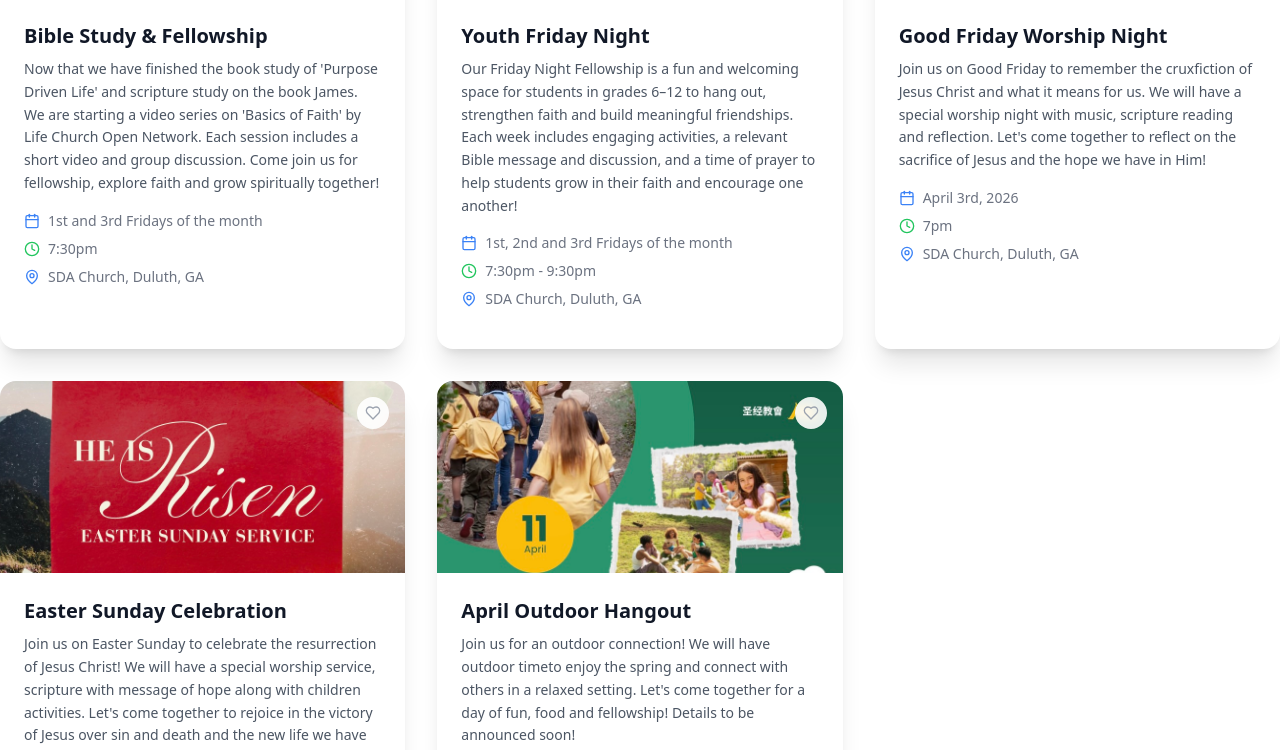
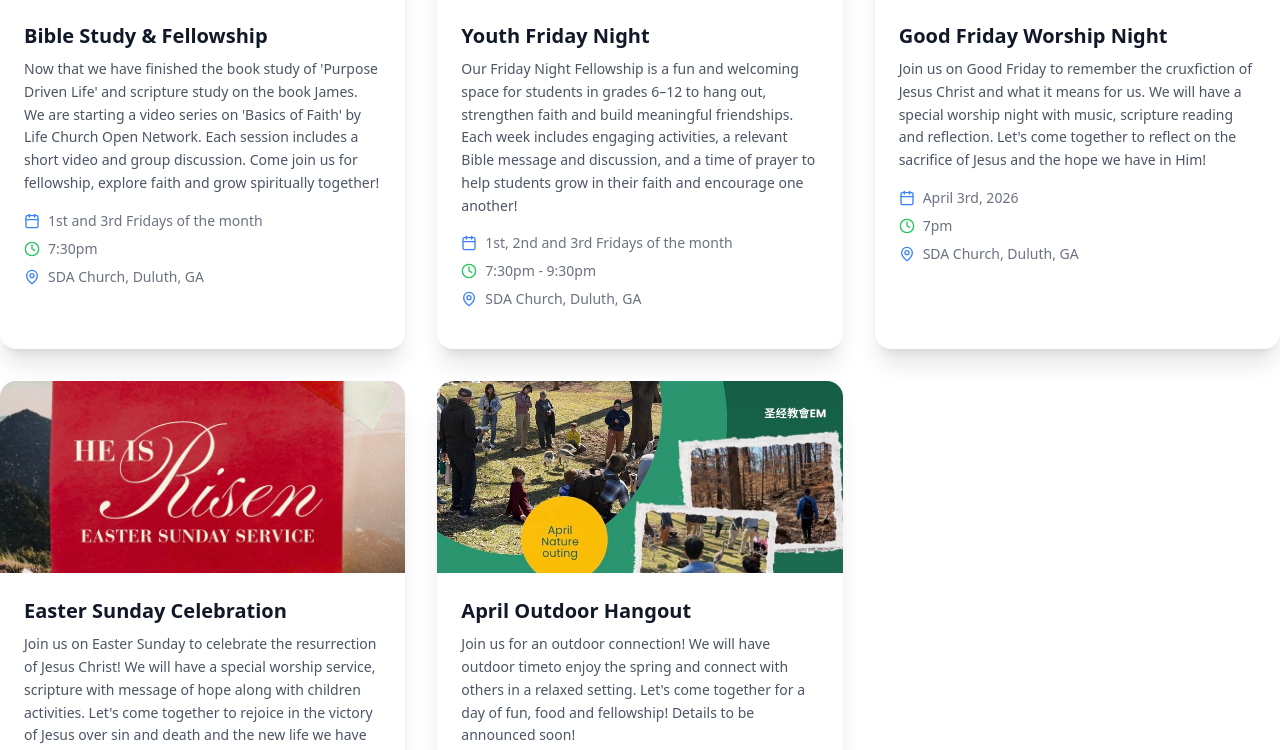
Before and after one commit to xploreout/em-0708, a React (Vite) app: page / in a window 1280 px wide. Shown: the part 898-1648 px from the top of the page. Built offline with nearby package versions, Linux system fonts and the light colour scheme.

Commit message:
route changed

```diff
--- a/src/components/Announcements.tsx
+++ b/src/components/Announcements.tsx
@@ -103,7 +103,7 @@ const Announcements = () => {
       time: "11am - 2pm",
       location: "TBD",
       description: "Join us for an outdoor connection! We will have  outdoor timeto enjoy the spring and connect with others in a relaxed setting. Let's come together for a day of fun, food and fellowship! Details to be announced soon!",
-      image: "./images/hike.jpg",
+      image: "./images/hike2.jpg",
       color: "from-green-400 to-blue-400"
     },
     // {
@@ -212,18 +212,6 @@ const Announcements = () => {
                     alt={event.title}
                     className="w-full h-48 object-cover"
                   />
-                  <div className="absolute top-4 right-4 bg-white/90 backdrop-blur-sm rounded-full p-2">
-                    <div
-                      onClick={(e) => handleHeartClick(event.id, e)}
-                      className={`transition-colors duration-200 ${
-                        likedEvents.has(event.id)
-                          ? 'text-red-500'
-                          : 'text-gray-400 hover:text-red-400'
-                      }`}
-                    >
-                      <Heart className={`h-4 w-4 ${likedEvents.has(event.id) ? 'fill-current' : ''}`} />
-                    </div>
-                  </div>
                 </div>
 
                 <div className="p-6" >
```
Also changed, not shown: public/images/hike.jpg (deleted), public/images/hike2.jpg (added).
